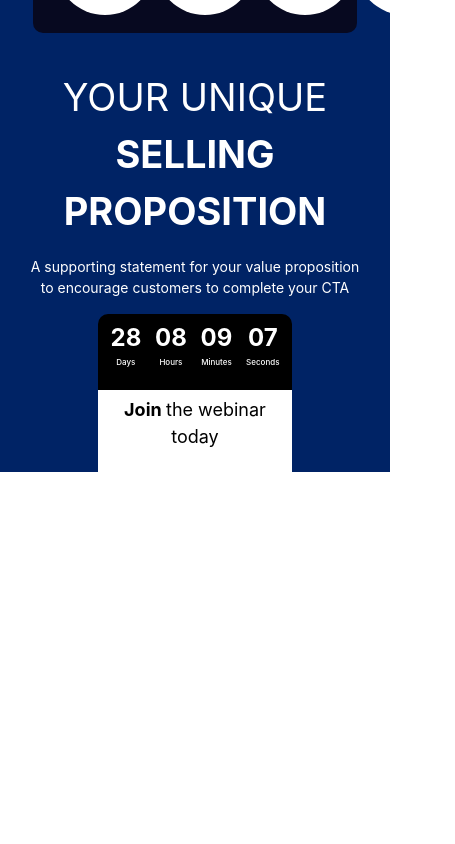
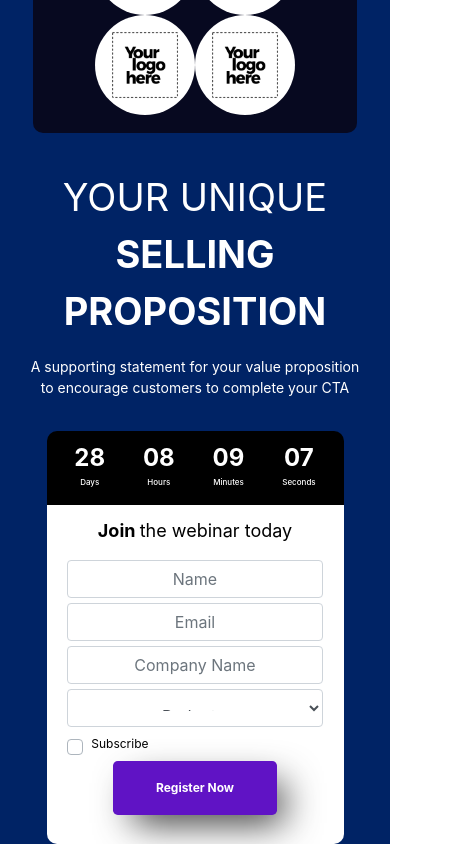
Before and after one commit to ShaikhMuhammadFaizan/React-landing-page-selling-proposition, a React (Create React App) app: page / in a window 390 px wide. Shown: the part 2037-2881 px from the top of the page, 455 px wide, since content can reach past the window. Before the commit the page ends 2509 px from the top, so only its background shows below. Built offline with nearby package versions, Linux system fonts and the light colour scheme.

Commit message:
Unique Selling component responsive

```diff
--- a/src/App.css
+++ b/src/App.css
@@ -64,6 +64,21 @@
 }
 
 
+.btn{
+  background-color: #6013c5 !important;
+  padding: 2.5% 7% 2.5% 7%;
+  border: none;
+  font-size: 12px;
+  font-weight: 700;
+  box-shadow: 13px 15px 37px -7px rgba(0,0,0,0.80);
+}
+
+.btn:hover{
+  background-color: #5113ae !important;
+  box-shadow: 13px 15px 37px -7px rgba(0,0,0,0.99);
+}
+
+
 @keyframes App-logo-spin {
   from {
     transform: rotate(0deg);
--- a/src/Header.css
+++ b/src/Header.css
@@ -36,20 +36,6 @@
     margin: 3% 0% 3% 0%;
 }
 
-.see-your-spot-btn{
-    background-color: #6013c5 !important;
-    padding: 2.5% 7% 2.5% 7%;
-    border: none;
-    font-size: 12px;
-    font-weight: 700;
-    box-shadow: 13px 15px 37px -7px rgba(0,0,0,0.80);
-}
-
-.see-your-spot-btn:hover{
-    background-color: #5113ae !important;
-    box-shadow: 13px 15px 37px -7px rgba(0,0,0,0.99);
-}
-
 @media only screen and (max-width: 750px) {
     .video-info{
         width: 70%;
--- a/src/Header.jsx
+++ b/src/Header.jsx
@@ -53,7 +53,7 @@ class Header extends Component {
             </div>
 
             <div className="see-your-spo-btn-area">
-              <Button className="see-your-spot-btn" variant="danger" size="lg"> Save Your Spot </Button>
+              <Button className="btn" variant="danger" size="lg"> Save Your Spot </Button>
             </div>
 
           </Col>
--- a/src/TrustUsArea.css
+++ b/src/TrustUsArea.css
@@ -13,3 +13,11 @@
     width: 100px;
     height: 100px;
 }
+
+@media only screen and (max-width: 600px) {
+    .logos-area{
+       justify-content: center !important;
+       flex-wrap: wrap;
+    }
+
+}
--- a/src/UniqueSelling.css
+++ b/src/UniqueSelling.css
@@ -10,6 +10,8 @@
 
 .unique-selling-area-elements{
     flex-direction: column;
+    width: 30%;
+    margin-top: 5%;
 }
 
 .time-duration-area{
@@ -26,6 +28,7 @@
     justify-content: center;
     align-items: center;
     flex-direction: column;
+    margin-bottom: 3%;
 }
 
 .number-type{
@@ -35,8 +38,10 @@
 
 .join-webinar-area-elements{
     background-color: #ffffff;
-    padding: 3%;
+    padding: 4% 7% 10% 7%;
     color: black;
+    border-bottom-left-radius: 10px;
+    border-bottom-right-radius: 10px;
 }
 
 .join-webinar-text{
@@ -47,3 +52,45 @@
 .join-webinar-text-extended{
     font-weight: 400;
 }
+
+.join-webinar-form{
+    text-align: center;
+    font-size: 10px;
+}
+.join-webinar-form-input{
+    text-align: center;
+    font-size: 16px;
+    margin-top: 5px;
+    padding: 15px;
+}
+
+.register-btn{
+    margin-top: 2%;
+    padding: 7% 17% 7% 17% !important;
+}
+
+.join-webinar-form-checkbox{
+    margin-top: 5px;
+}
+
+.join-webinar-form-checkbox label{
+    font-size: 12px;
+}
+
+@media only screen and (max-width: 1000px) {
+    .unique-selling-area-elements{
+        width: 60%;
+    }
+}
+
+@media only screen and (max-width: 520px) {
+    .unique-selling-area-elements{
+        width: 80%;
+    }
+}
+
+@media only screen and (max-width: 400px) {
+    .unique-selling-area-elements{
+        width: 90%;
+    }
+}
--- a/src/UniqueSelling.jsx
+++ b/src/UniqueSelling.jsx
@@ -1,5 +1,5 @@
 import React, { Component } from 'react';
-import { Container, Col, Image, Row, } from 'react-bootstrap';
+import { Container, Col, Image, Row, Form, Button } from 'react-bootstrap';
 
 import './UniqueSelling.css';
 
@@ -21,6 +21,22 @@ class UniqueSelling extends Component {
                     </div>
                     <div className="join-webinar-area-elements">
                         <p className="join-webinar-text">Join <span className="join-webinar-text-extended"> the webinar today</span></p>
+                        <Form className="join-webinar-form">
+                            <Form.Control type="text" placeholder="Name" className="join-webinar-form-input" />
+                            <Form.Control type="email" placeholder="Email" className="join-webinar-form-input" />
+                            <Form.Control type="text" placeholder="Company Name" className="join-webinar-form-input" />
+                            <Form.Control as="select" className="join-webinar-form-input" placeholder="Budget">
+                                <option selected> Budget</option>
+                                <option>...</option>
+                                <option>...</option>
+                                <option>...</option>
+                            </Form.Control>
+                            <div class="custom-control custom-checkbox join-webinar-form-checkbox d-flex justify-content-start align-items-center">
+                                <input type="checkbox" class="custom-control-input" id="customCheck1" />
+                                <label class="custom-control-label" for="customCheck1">Subscribe</label>
+                            </div>
+                            <Button className="btn register-btn" variant="danger" size="lg"> Register Now </Button>
+                        </Form>
                     </div>
                 </div>
             </Container>
```
